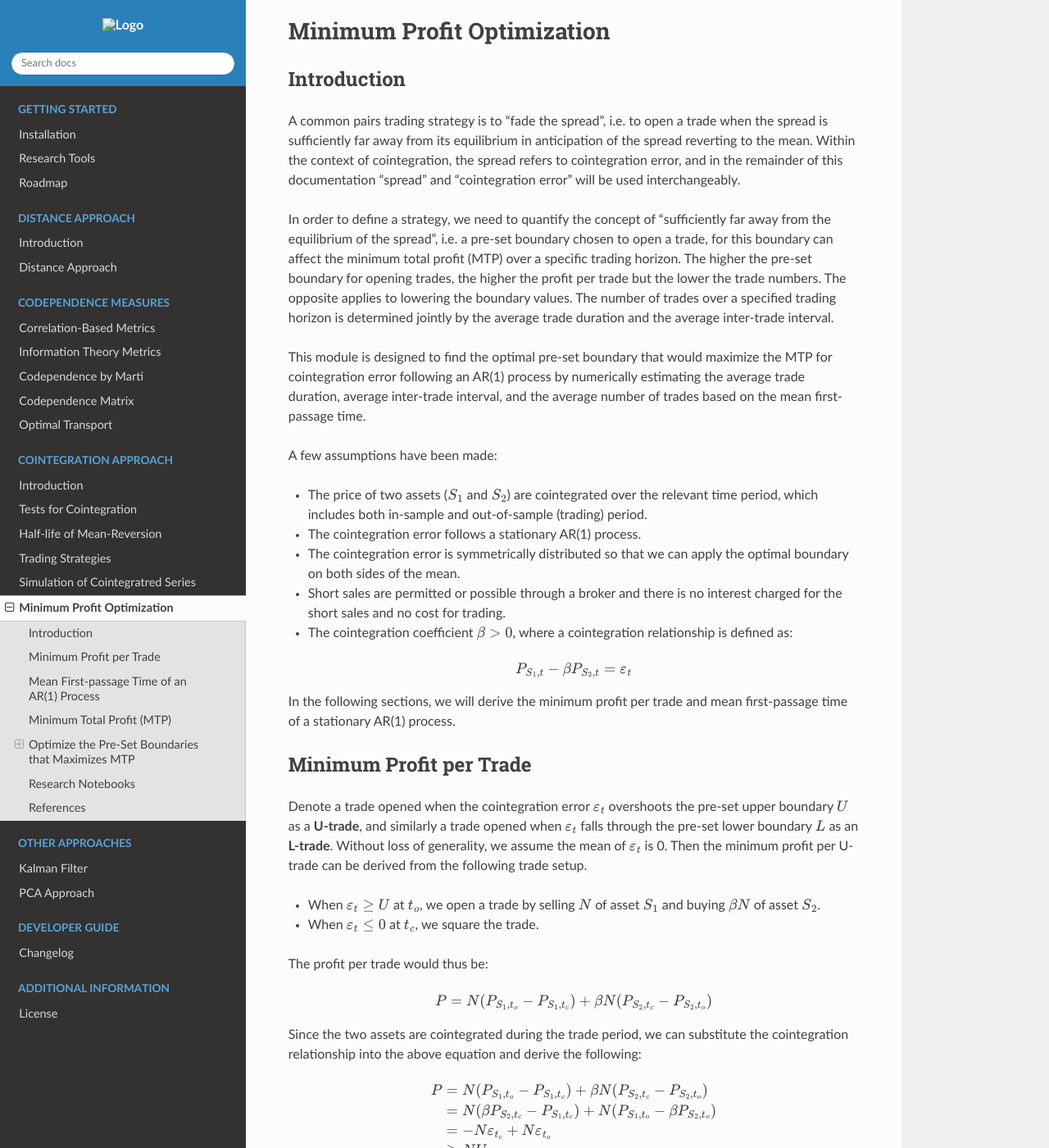
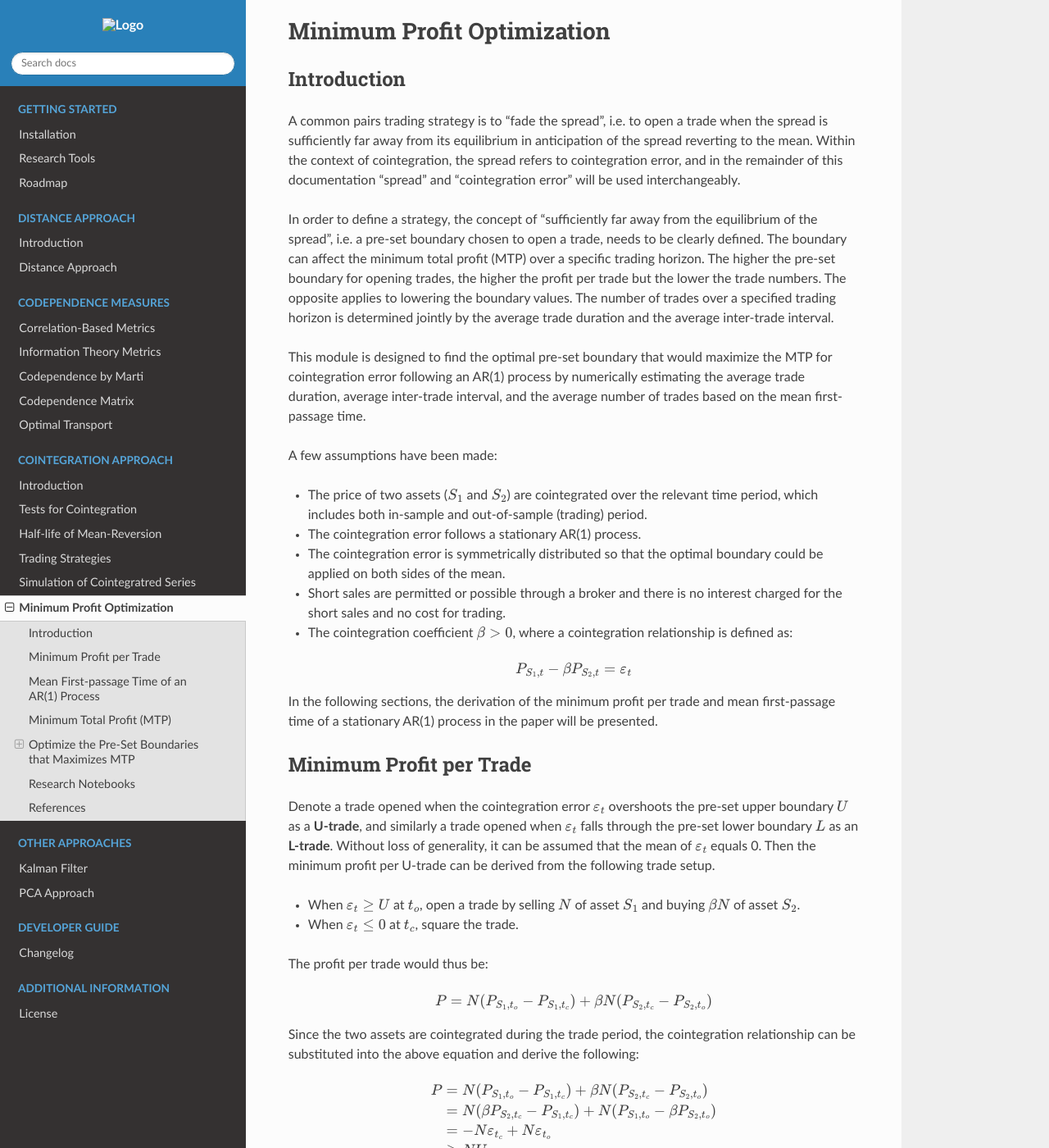
Before and after one commit to hudson-and-thames/arbitragelab, a Sphinx documentation site: the page built from docs/source/cointegration_approach/minimum_profit.rst, in a window 1280 px wide and 1400 px high, scrolled down 301 px. Shown: the whole window at 82% size. Built offline with Sphinx 7.4.7 and the Read the Docs theme 2.0.0, drawn with Linux system fonts in a browser that asks for light colours; pages that are not in the unit, such as notebooks, are missing from menus; some of the changed text lies outside the part shown.

Commit message:
Fixed all mentions of ”we".

```diff
--- a/docs/source/cointegration_approach/minimum_profit.rst
+++ b/docs/source/cointegration_approach/minimum_profit.rst
@@ -18,8 +18,8 @@ from its equilibrium in anticipation of the spread reverting to the mean. Within
 spread refers to cointegration error, and in the remainder of this documentation "spread" and "cointegration error" will
 be used interchangeably.
 
-In order to define a strategy, we need to quantify the concept of "sufficiently far away from the equilibrium of the
-spread", i.e. a pre-set boundary chosen to open a trade, for this boundary can affect the minimum total profit (MTP)
+In order to define a strategy, the concept of "sufficiently far away from the equilibrium of the spread", i.e. a pre-set
+boundary chosen to open a trade, needs to be clearly defined. The boundary can affect the minimum total profit (MTP)
 over a specific trading horizon. The higher the pre-set boundary for opening trades, the higher the profit per trade
 but the lower the trade numbers. The opposite applies to lowering the boundary values. The number of trades over a
 specified trading horizon is determined jointly by the average trade duration and the average inter-trade interval.
@@ -32,7 +32,7 @@ A few assumptions have been made:
 
 - The price of two assets (:math:`S_1` and :math:`S_2`) are cointegrated over the relevant time period, which includes both in-sample and out-of-sample (trading) period.
 - The cointegration error follows a stationary AR(1) process.
-- The cointegration error is symmetrically distributed so that we can apply the optimal boundary on both sides of the mean.
+- The cointegration error is symmetrically distributed so that the optimal boundary could be applied on both sides of the mean.
 - Short sales are permitted or possible through a broker and there is no interest charged for the short sales and no cost for trading.
 - The cointegration coefficient :math:`\beta > 0`, where a cointegration relationship is defined as:
 
@@ -40,19 +40,19 @@ A few assumptions have been made:
 
     P_{S_1,t} - \beta P_{S_2,t} = \varepsilon_t
 
-In the following sections, we will derive the minimum profit per trade and mean first-passage time of a stationary AR(1)
-process.
+In the following sections, the derivation of the minimum profit per trade and mean first-passage time of a stationary
+AR(1) process in the paper will be presented.
 
 Minimum Profit per Trade
 ########################
 
 Denote a trade opened when the cointegration error :math:`\varepsilon_t` overshoots the pre-set upper boundary :math:`U`
 as a **U-trade**, and similarly a trade opened when :math:`\varepsilon_t` falls through the pre-set lower
-boundary :math:`L` as an **L-trade**. Without loss of generality, we assume the mean of :math:`\varepsilon_t` is 0. Then
-the minimum profit per U-trade can be derived from the following trade setup.
+boundary :math:`L` as an **L-trade**. Without loss of generality, it can be assumed that the mean
+of :math:`\varepsilon_t` equals 0. Then the minimum profit per U-trade can be derived from the following trade setup.
 
-- When :math:`\varepsilon_t \geq U` at :math:`t_o`, we open a trade by selling :math:`N` of asset :math:`S_1` and buying :math:`\beta N` of asset :math:`S_2`.
-- When :math:`\varepsilon_t \leq 0` at :math:`t_c`, we square the trade.
+- When :math:`\varepsilon_t \geq U` at :math:`t_o`, open a trade by selling :math:`N` of asset :math:`S_1` and buying :math:`\beta N` of asset :math:`S_2`.
+- When :math:`\varepsilon_t \leq 0` at :math:`t_c`, square the trade.
 
 The profit per trade would thus be:
 
@@ -60,7 +60,7 @@ The profit per trade would thus be:
 
     P = N (P_{S_1, t_o} - P_{S_1, t_c}) + \beta N (P_{S_2, t_c} - P_{S_2, t_o})
 
-Since the two assets are cointegrated during the trade period, we can substitute the cointegration relationship into
+Since the two assets are cointegrated during the trade period, the cointegration relationship can be substituted into
 the above equation and derive the following:
 
 .. math::
@@ -74,19 +74,19 @@ the above equation and derive the following:
     \end{align*}
 
 Thus, by trading the asset pair with the weight as a proportion of the cointegration coefficient, the profit per U-trade
-is at least :math:`U` dollars when trading one unit of the pair. Should the required minimum profit be higher, then we
-can trade multiple units of the pair weighted by the cointegration coefficient.
+is at least :math:`U` dollars when trading one unit of the pair. Should the required minimum profit be higher, then the
+strategy can trade multiple units of the pair weighted by the cointegration coefficient.
 
-According to the assumptions in the Introduction section, we will set the lower boundary at :math:`-U` due to the
+According to the assumptions in the Introduction section, the lower boundary will be set at :math:`-U` due to the
 symmetric distribution of the cointegration error. The profit of an L-trade can thus be derived from the following trade
 setup.
 
-- When :math:`\varepsilon_t \leq -U` at :math:`t_o`, we open a trade by buying :math:`N` of asset :math:`S_1` and selling :math:`\beta N` of asset :math:`S_2`.
-- When :math:`\varepsilon_t \geq 0` at :math:`t_c`, we square the trade.
+- When :math:`\varepsilon_t \leq -U` at :math:`t_o`, open a trade by buying :math:`N` of asset :math:`S_1` and selling :math:`\beta N` of asset :math:`S_2`.
+- When :math:`\varepsilon_t \geq 0` at :math:`t_c`, square the trade.
 
-Using the same derivation above, we can show the profit per L-trade is also at least :math:`U` dollars per unit.
-Therefore, the boundary is exactly the minimum profit per trade, where we only trade one unit of the cointegrated pair
-weighted by the cointegration coefficient.
+Using the same derivation above, it can be shown that the profit per L-trade is also at least :math:`U` dollars per unit.
+Therefore, the boundary is exactly the minimum profit per trade, where the strategy only trade one unit of the
+cointegrated pair weighted by the cointegration coefficient.
 
 .. figure:: images/AME-DOV.png
     :width: 100 %
@@ -168,7 +168,7 @@ The MTP of U-trades within a specific trading horizon :math:`\lbrack 0, T \rbrac
 where :math:`TD_U` is the trade duration and :math:`I_U` is the inter-trade interval.
 
 From the definition, the MTP is simultaneously determined by :math:`TD_U` and :math:`I_U`, both of which can be derived
-from the mean first-passage time. Also, we know that :math:`U` is the minimum profit per U-trade,
+from the mean first-passage time. Also, it is already known that :math:`U` is the minimum profit per U-trade,
 so :math:`\frac{T}{TD_U + I_U} - 1` can be used to estimate the number of U-trades. Following the assumption that the
 de-meaned cointegration error follows an AR(1) process:
 
@@ -199,16 +199,16 @@ the following relationship:
 
     \sigma_a = \sqrt{1 - \phi^2} \sigma_{\varepsilon}
 
-To approximate the infinity limit for both integrals, we use the following stylized fact: for a stationary AR(1) process
+The following stylized fact helped approximate the infinity limit for both integrals: for a stationary AR(1) process
 :math:`\{ \varepsilon_t \}`, the probability that the absolute value of the process :math:`\vert \varepsilon_t \vert` is
-greater than 5 times the standard deviation of the process :math:`5 \sigma_{\varepsilon}` is close to 0. Therefore, we
-will use :math:`5 \sigma_{\varepsilon}` as an approximation of the infinity limit in the integrals.
+greater than 5 times the standard deviation of the process :math:`5 \sigma_{\varepsilon}` is close to 0. Therefore,
+:math:`5 \sigma_{\varepsilon}` will be used as an approximation of the infinity limit in the integrals.
 
 Optimize the Pre-Set Boundaries that Maximizes MTP
 ##################################################
 
-Based on the above definitions, we will give the numerical algorithm to optimize the pre-set boundaries that maximizes
-MTP.
+Based on the above definitions, the numerical algorithm to optimize the pre-set boundaries that maximizes MTP could be
+given as follows.
 
 1. Perform Engle-Granger or Johansen test (see :ref:`here <cointegration_approach-cointegration_tests>`) to derive the cointegration coefficient :math:`\beta`.
 2. Fit the cointegration error :math:`\varepsilon_t` to an AR(1) process and retrieve the AR(1) coefficient and the fitted residual.
```
Also changed, not shown: other parts of docs/source/cointegration_approach/minimum_profit.rst (+1 -1 lines).
